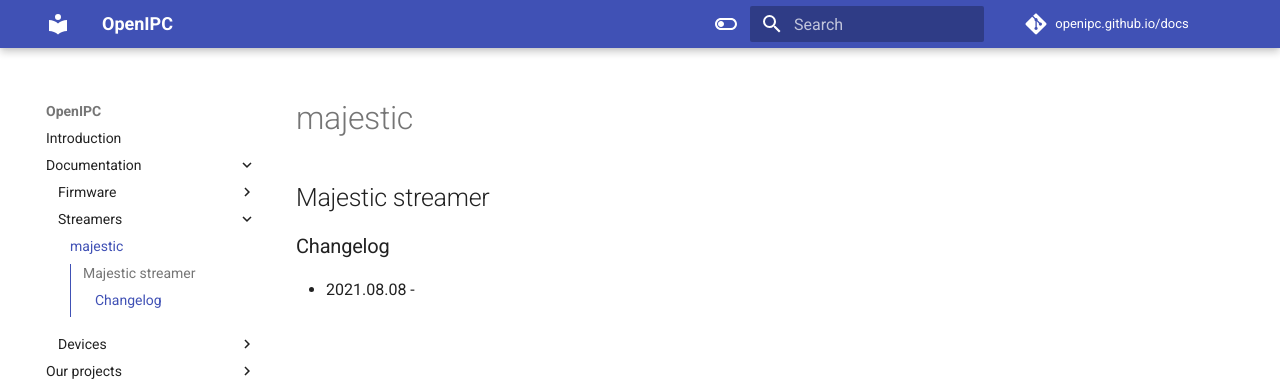
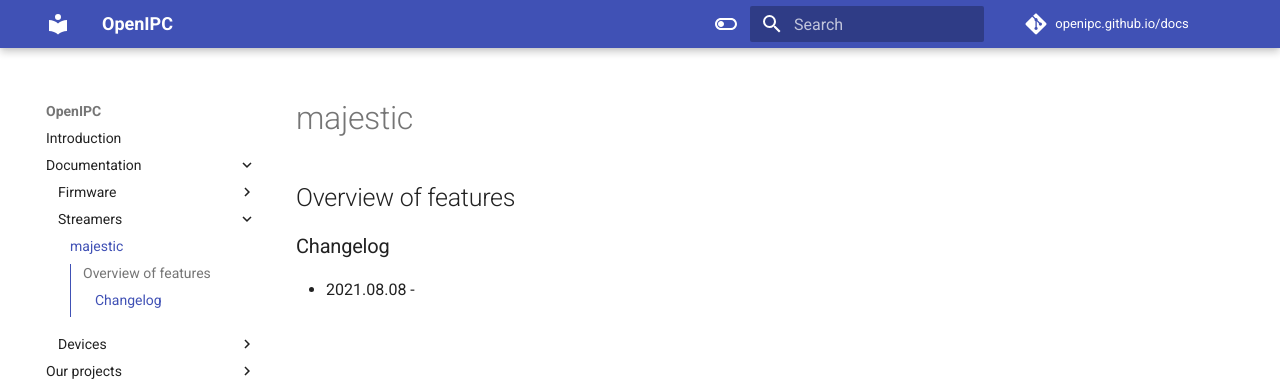
Before and after one commit to OpenIPC/openipc.github.io, an MkDocs documentation site: the page built from docs/streamers/majestic.md, in a window 1280 px wide. Shown: the top 381 px of the page. Built offline with MkDocs 1.6.1 and Material for MkDocs 9.7.7, drawn with Linux system fonts in a browser that asks for light colours; comment, search, counter and statistics services are not loaded.

Commit message:
Update page

```diff
--- a/docs/streamers/majestic.md
+++ b/docs/streamers/majestic.md
@@ -1,5 +1,5 @@
 
-## Majestic streamer
+## Overview of features
 
 ### Changelog
 
```
